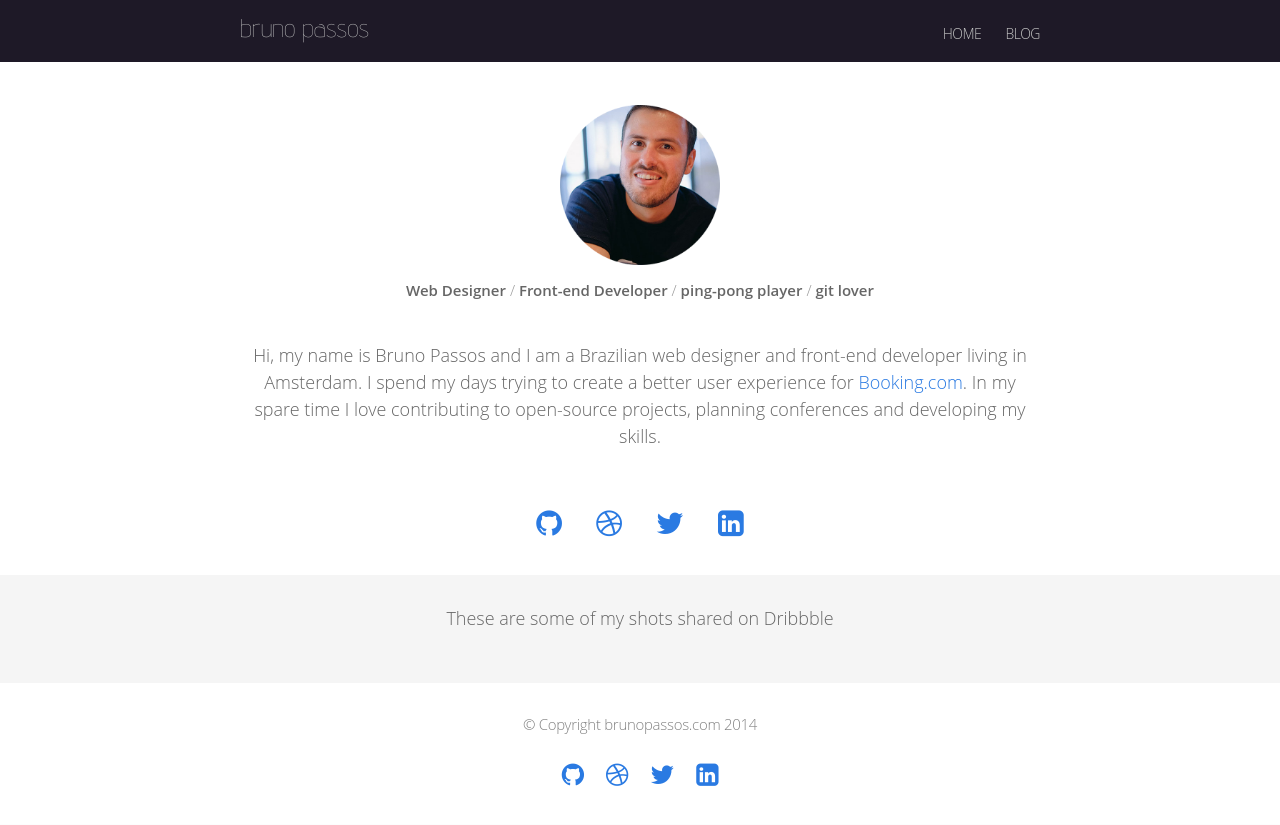
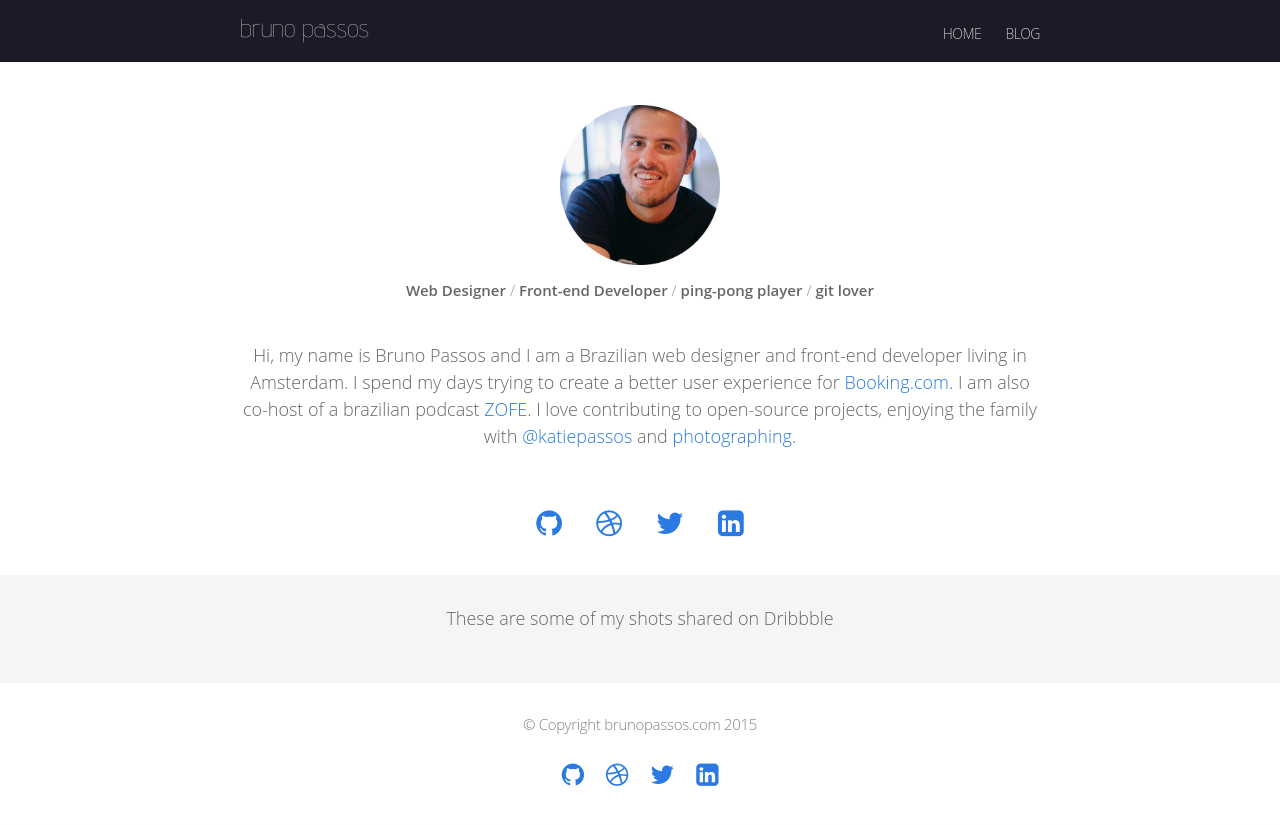
Before and after one commit to bpassos-zz/bpassos.github.io, a Jekyll site: the page built from index.html, in a window 1280 px wide and 900 px high. Shown: the top 825 px of the window. Built offline with Jekyll 4.4.1, drawn with Linux system fonts in a browser that asks for light colours; nearby versions of some CDN libraries.

Commit message:
Copy update

```diff
--- a/_includes/footer.html
+++ b/_includes/footer.html
@@ -1,6 +1,6 @@
 <footer class="site-footer">
   <div class="wrap">
-    <p>&copy; Copyright brunopassos.com 2014</p>
+    <p>&copy; Copyright brunopassos.com 2015</p>
     {% include social.html %}
   </div>
 </footer>
--- a/index.html
+++ b/index.html
@@ -6,9 +6,9 @@ layout: default
   <div class="profile"><img src="assets/img/profile.png"></div>
   <div class="intro">
     Web Designer <span class="intro-thin">/</span> Front-end Developer <span class="intro-thin">/</span> ping-pong player <span class="intro-thin">/</span> git lover
-    <p>Hi, my name is Bruno Passos and I am a Brazilian web designer and front-end developer living in Amsterdam. I spend my days trying to create a better user experience for <a href="http://booking.com/destinationfinder.html">Booking.com</a>.
+    <p>Hi, my name is Bruno Passos and I am a Brazilian web designer and front-end developer living in Amsterdam. I spend my days trying to create a better user experience for <a href="http://booking.com/destinationfinder.html" target="_blank">Booking.com</a>. I am also co-host of a brazilian podcast <a href="http://zofe.com.br" target="_blank">ZOFE</a>.
 
-    In my spare time I love contributing to open-source projects, planning conferences and developing my skills.</p>
+    I love contributing to open-source projects, enjoying the family with <a href="https://twitter.com/KatiePassos" target="_blank">@katiepassos</a> and <a href="https://500px.com/BrunoPassos1"  target="_blank">photographing</a>.</p>
   </div>
   {% include social.html %}
 </div>
```
